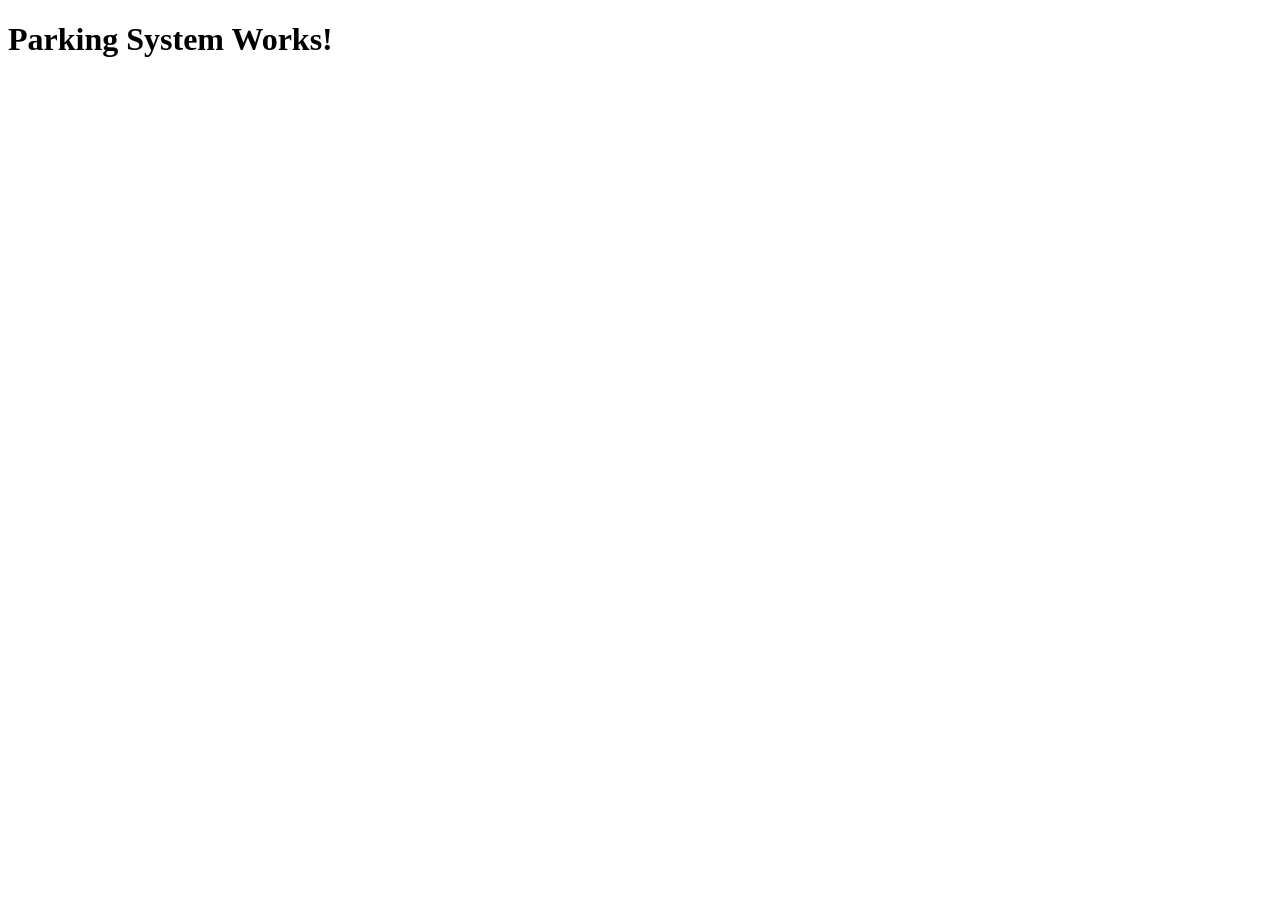
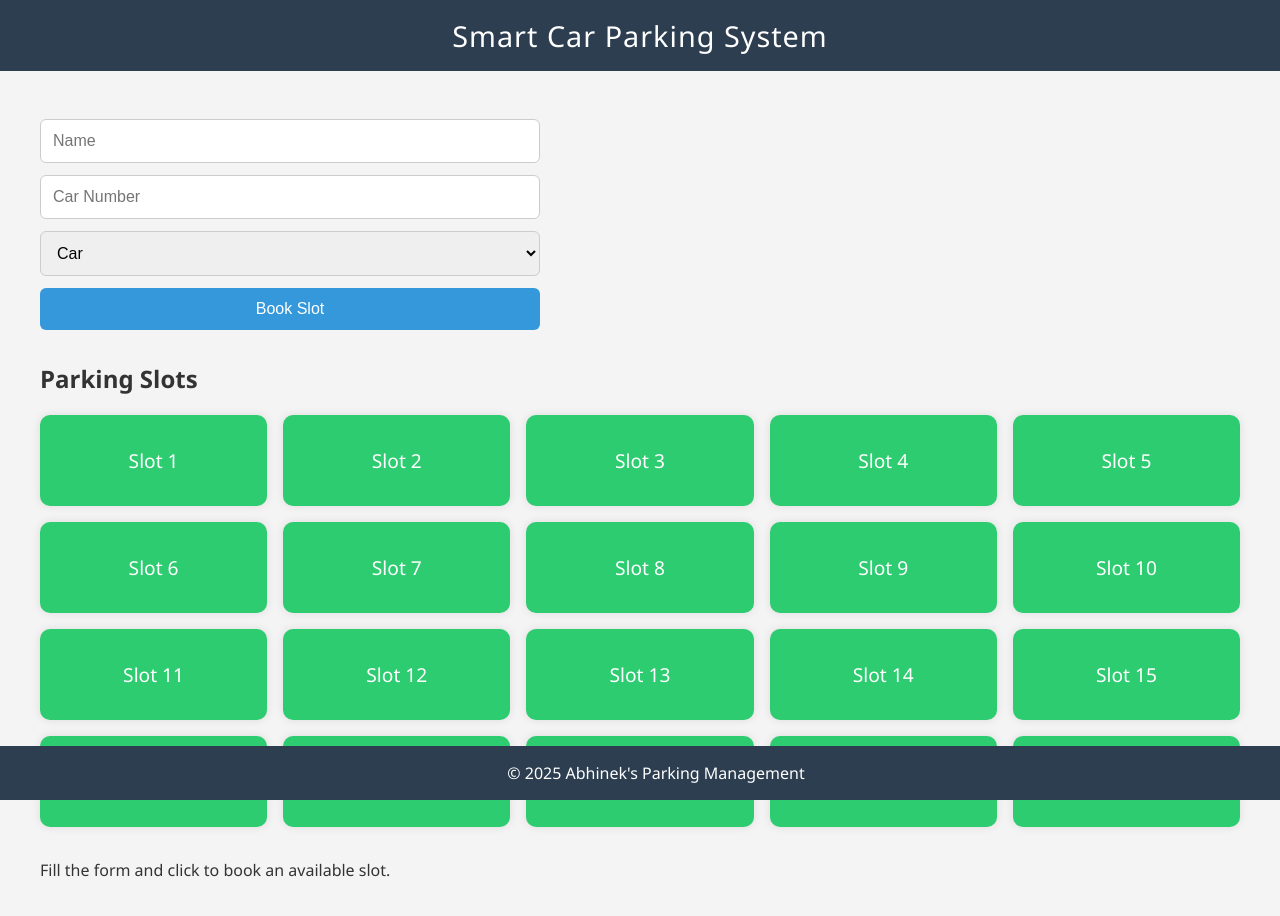
Before and after one commit to AbhinekDangi03/Parking-System, a plain HTML site: page index.html in a window 1280 px wide. Before the commit the page ends 800 px from the top, so only its background shows below. Drawn offline with Linux system fonts and the light colour scheme.

Commit message:
Update index.html

```diff
--- a/index.html
+++ b/index.html
@@ -1,9 +1,165 @@
 <!DOCTYPE html>
-<html>
+<html lang="en">
 <head>
-  <title>Parking System</title>
+  <meta charset="UTF-8" />
+  <meta name="viewport" content="width=device-width, initial-scale=1.0" />
+  <title>Smart Car Parking System</title>
+  <style>
+    body {
+      margin: 0;
+      font-family: 'Segoe UI', sans-serif;
+      background: #f4f4f4;
+      color: #333;
+    }
+    header {
+      background: #2c3e50;
+      color: white;
+      padding: 1rem;
+      text-align: center;
+      font-size: 1.8rem;
+      letter-spacing: 1px;
+    }
+    .container {
+      max-width: 1200px;
+      margin: 2rem auto;
+      padding: 1rem;
+    }
+    form {
+      display: flex;
+      flex-direction: column;
+      gap: 0.75rem;
+      max-width: 500px;
+      margin-bottom: 2rem;
+    }
+    input, select, button {
+      padding: 0.75rem;
+      font-size: 1rem;
+      border: 1px solid #ccc;
+      border-radius: 6px;
+    }
+    button {
+      background-color: #3498db;
+      color: white;
+      border: none;
+      cursor: pointer;
+    }
+    .parking-grid {
+      display: grid;
+      grid-template-columns: repeat(5, 1fr);
+      gap: 1rem;
+    }
+    .slot {
+      border-radius: 10px;
+      padding: 2rem;
+      background: #ecf0f1;
+      text-align: center;
+      font-size: 1.2rem;
+      cursor: pointer;
+      transition: background 0.3s ease;
+      box-shadow: 0 0 10px rgba(0,0,0,0.1);
+    }
+    .slot.occupied {
+      background: #e74c3c;
+      color: white;
+      cursor: not-allowed;
+    }
+    .slot.available {
+      background: #2ecc71;
+      color: white;
+    }
+    .info {
+      margin-top: 2rem;
+      font-size: 1rem;
+    }
+    footer {
+      background: #2c3e50;
+      color: white;
+      text-align: center;
+      padding: 1rem;
+      position: fixed;
+      width: 100%;
+      bottom: 0;
+    }
+  </style>
 </head>
 <body>
-  <h1>Parking System Works!</h1>
+  <header>
+    Smart Car Parking System
+  </header>
+  <div class="container">
+    <form id="bookingForm">
+      <input type="text" id="name" placeholder="Name" required />
+      <input type="text" id="carNumber" placeholder="Car Number" required />
+      <select id="vehicleType">
+        <option value="Car">Car</option>
+        <option value="Bike">Bike</option>
+        <option value="SUV">SUV</option>
+      </select>
+      <button type="submit">Book Slot</button>
+    </form>
+
+    <h2>Parking Slots</h2>
+    <div class="parking-grid" id="parkingLot"></div>
+    <div class="info" id="slotInfo">Fill the form and click to book an available slot.</div>
+  </div>
+  <footer>
+    &copy; 2025 Abhinek's Parking Management
+  </footer>
+
+  <script>
+    const totalSlots = 20;
+    const parkingLot = document.getElementById('parkingLot');
+    const slotInfo = document.getElementById('slotInfo');
+    const bookingForm = document.getElementById('bookingForm');
+    let userData = {};
+
+    const slots = Array.from({ length: totalSlots }, (_, i) => ({
+      id: i + 1,
+      status: 'available',
+      reservedBy: null
+    }));
+
+    function renderSlots() {
+      parkingLot.innerHTML = '';
+      slots.forEach(slot => {
+        const div = document.createElement('div');
+        div.classList.add('slot', slot.status);
+        div.innerText = `Slot ${slot.id}`;
+        div.onclick = () => handleSlotClick(slot);
+        parkingLot.appendChild(div);
+      });
+    }
+
+    function handleSlotClick(slot) {
+      if (!userData.name || !userData.carNumber) {
+        slotInfo.innerText = 'Please fill out the form before booking a slot.';
+        return;
+      }
+
+      if (slot.status === 'occupied') {
+        slotInfo.innerText = `Slot ${slot.id} is already occupied.`;
+        return;
+      }
+
+      const time = new Date().toLocaleTimeString();
+      slot.status = 'occupied';
+      slot.reservedBy = { ...userData, time };
+
+      slotInfo.innerText = `Booked Slot ${slot.id} for ${userData.name} (${userData.vehicleType}) at ${time}`;
+      renderSlots();
+      bookingForm.reset();
+      userData = {};
+    }
+
+    bookingForm.onsubmit = function(e) {
+      e.preventDefault();
+      userData.name = document.getElementById('name').value;
+      userData.carNumber = document.getElementById('carNumber').value;
+      userData.vehicleType = document.getElementById('vehicleType').value;
+      slotInfo.innerText = 'Now click an available slot to book.';
+    };
+
+    renderSlots();
+  </script>
 </body>
 </html>
```
